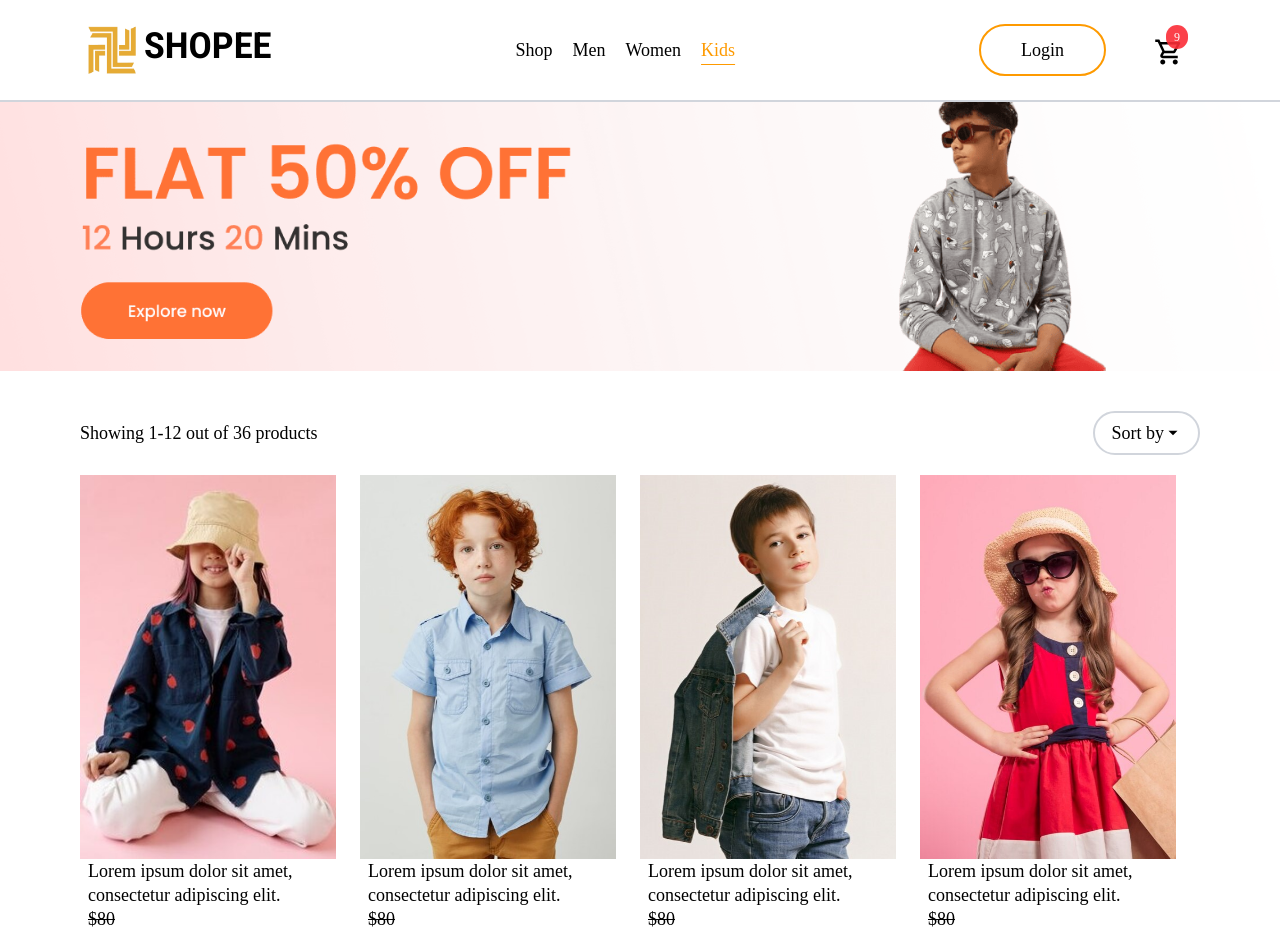
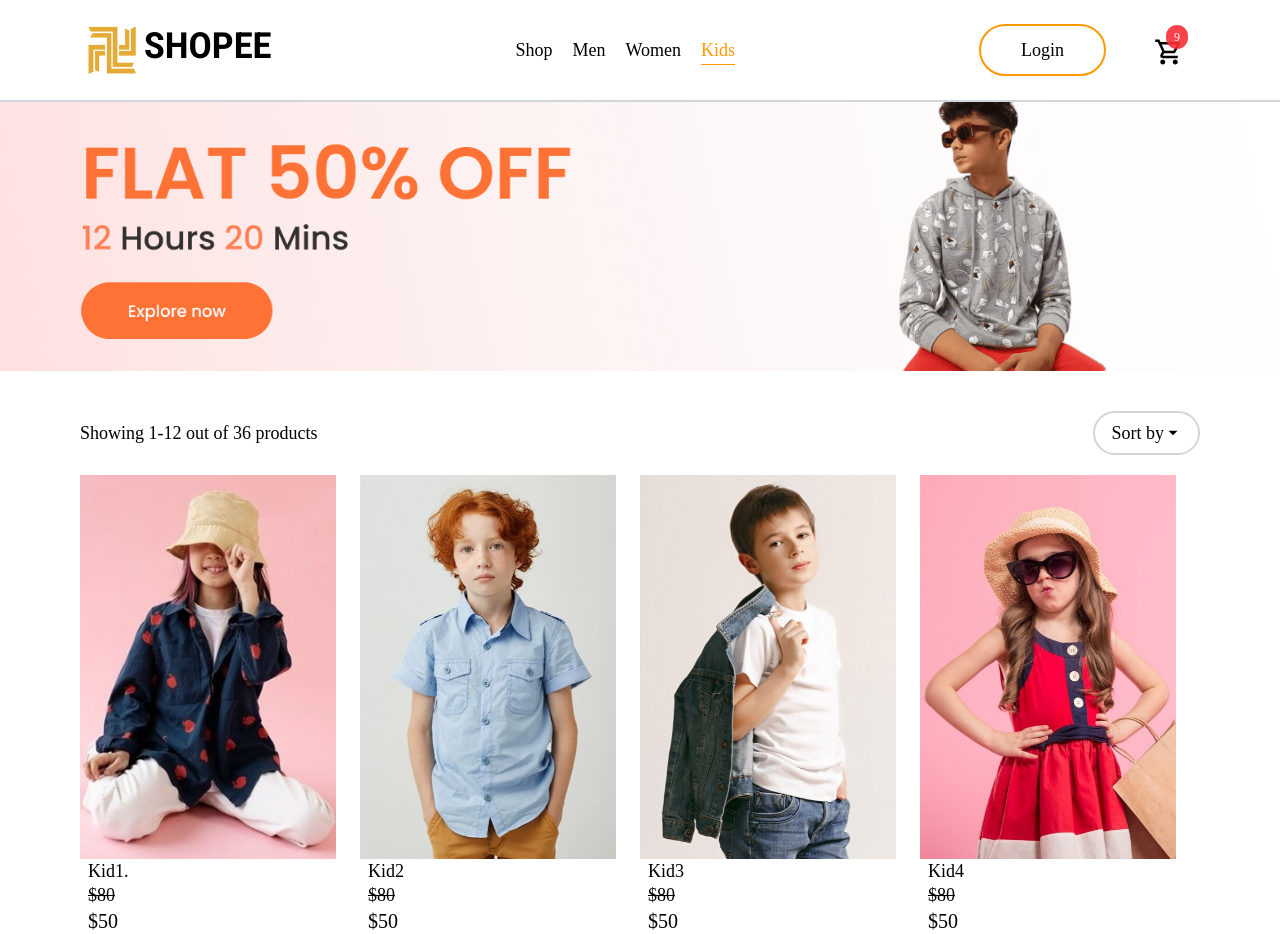
Before and after one commit to riyudev/E-Commerce-Website, a React (Vite) app: page /kids in a window 1280 px wide. Shown: the top 934 px of the page. Built offline with nearby package versions, Linux system fonts and the light colour scheme; a web font is replaced by a local one.

Commit message:
edited product and asset name

```diff
--- a/src/App.jsx
+++ b/src/App.jsx
@@ -48,6 +48,7 @@ function App() {
             path="/kids"
             element={<ShopCategory banner={KidBanner} category="kid" />}
           />
+          <Route path="/product/:productId" element={<Product />} />
           <Route path="/cart" element={<Cart />} />
           <Route path="/login" element={<LoginSignup />} />
         </Routes>
--- a/src/assets/AllProducts.js
+++ b/src/assets/AllProducts.js
@@ -38,7 +38,7 @@ import Kid12 from "./kid12.png";
 let allProduct = [
   {
     id: 1,
-    name: "Lorem ipsum dolor sit amet, consectetur adipiscing elit.",
+    name: "Men1",
     category: "men",
     image: Men1,
     newPrice: 50,
@@ -46,7 +46,7 @@ let allProduct = [
   },
   {
     id: 2,
-    name: "Lorem ipsum dolor sit amet, consectetur adipiscing elit.",
+    name: "Women1",
     category: "women",
     image: Women1,
     newPrice: 50,
@@ -54,7 +54,7 @@ let allProduct = [
   },
   {
     id: 3,
-    name: "Lorem ipsum dolor sit amet, consectetur adipiscing elit.",
+    name: "Kid1.",
     category: "kid",
     image: Kid1,
     newPrice: 50,
@@ -62,7 +62,7 @@ let allProduct = [
   },
   {
     id: 4,
-    name: "Lorem ipsum dolor sit amet, consectetur adipiscing elit.",
+    name: "Men2",
     category: "men",
     image: Men2,
     newPrice: 50,
@@ -70,7 +70,7 @@ let allProduct = [
   },
   {
     id: 5,
-    name: "Lorem ipsum dolor sit amet, consectetur adipiscing elit.",
+    name: "Women2",
     category: "women",
     image: Women2,
     newPrice: 50,
@@ -78,7 +78,7 @@ let allProduct = [
   },
   {
     id: 6,
-    name: "Lorem ipsum dolor sit amet, consectetur adipiscing elit.",
+    name: "Kid2",
     category: "kid",
     image: Kid2,
     newPrice: 50,
@@ -86,7 +86,7 @@ let allProduct = [
   },
   {
     id: 7,
-    name: "Lorem ipsum dolor sit amet, consectetur adipiscing elit.",
+    name: "Men3",
     category: "men",
     image: Men3,
     newPrice: 50,
@@ -94,7 +94,7 @@ let allProduct = [
   },
   {
     id: 8,
-    name: "Lorem ipsum dolor sit amet, consectetur adipiscing elit.",
+    name: "Women3",
     category: "women",
     image: Women3,
     newPrice: 50,
@@ -102,7 +102,7 @@ let allProduct = [
   },
   {
     id: 9,
-    name: "Lorem ipsum dolor sit amet, consectetur adipiscing elit.",
+    name: "Kid3",
     category: "kid",
     image: Kid3,
     newPrice: 50,
@@ -110,7 +110,7 @@ let allProduct = [
   },
   {
     id: 10,
-    name: "Lorem ipsum dolor sit amet, consectetur adipiscing elit.",
+    name: "Men4",
     category: "men",
     image: Men4,
     newPrice: 50,
@@ -118,7 +118,7 @@ let allProduct = [
   },
   {
     id: 11,
-    name: "Lorem ipsum dolor sit amet, consectetur adipiscing elit.",
+    name: "Women4",
     category: "women",
     image: Women4,
     newPrice: 50,
@@ -126,7 +126,7 @@ let allProduct = [
   },
   {
     id: 12,
-    name: "Lorem ipsum dolor sit amet, consectetur adipiscing elit.",
+    name: "Kid4",
     category: "kid",
     image: Kid4,
     newPrice: 50,
@@ -134,7 +134,7 @@ let allProduct = [
   },
   {
     id: 13,
-    name: "Lorem ipsum dolor sit amet, consectetur adipiscing elit.",
+    name: "Men5",
     category: "men",
     image: Men5,
     newPrice: 50,
@@ -142,7 +142,7 @@ let allProduct = [
   },
   {
     id: 14,
-    name: "Lorem ipsum dolor sit amet, consectetur adipiscing elit.",
+    name: "Women5",
     category: "women",
     image: Women5,
     newPrice: 50,
@@ -150,7 +150,7 @@ let allProduct = [
   },
   {
     id: 15,
-    name: "Lorem ipsum dolor sit amet, consectetur adipiscing elit.",
+    name: "Kid5",
     category: "kid",
     image: Kid5,
     newPrice: 50,
@@ -158,7 +158,7 @@ let allProduct = [
   },
   {
     id: 16,
-    name: "Lorem ipsum dolor sit amet, consectetur adipiscing elit.",
+    name: "Men6",
     category: "men",
     image: Men6,
     newPrice: 50,
@@ -166,7 +166,7 @@ let allProduct = [
   },
   {
     id: 17,
-    name: "Lorem ipsum dolor sit amet, consectetur adipiscing elit.",
+    name: "Women6",
     category: "women",
     image: Women6,
     newPrice: 50,
@@ -174,7 +174,7 @@ let allProduct = [
   },
   {
     id: 18,
-    name: "Lorem ipsum dolor sit amet, consectetur adipiscing elit.",
+    name: "Kid6",
     category: "kid",
     image: Kid6,
     newPrice: 50,
@@ -182,7 +182,7 @@ let allProduct = [
   },
   {
     id: 19,
-    name: "Lorem ipsum dolor sit amet, consectetur adipiscing elit.",
+    name: "Men7",
     category: "men",
     image: Men7,
     newPrice: 50,
@@ -190,7 +190,7 @@ let allProduct = [
   },
   {
     id: 20,
-    name: "Lorem ipsum dolor sit amet, consectetur adipiscing elit.",
+    name: "Women7",
     category: "women",
     image: Women7,
     newPrice: 50,
@@ -198,7 +198,7 @@ let allProduct = [
   },
   {
     id: 21,
-    name: "Lorem ipsum dolor sit amet, consectetur adipiscing elit.",
+    name: "Kid7",
     category: "kid",
     image: Kid7,
     newPrice: 50,
@@ -206,7 +206,7 @@ let allProduct = [
   },
   {
     id: 22,
-    name: "Lorem ipsum dolor sit amet, consectetur adipiscing elit.",
+    name: "Men8",
     category: "men",
     image: Men8,
     newPrice: 50,
@@ -214,7 +214,7 @@ let allProduct = [
   },
   {
     id: 23,
-    name: "Lorem ipsum dolor sit amet, consectetur adipiscing elit.",
+    name: "Women8",
     category: "women",
     image: Women8,
     newPrice: 50,
@@ -222,7 +222,7 @@ let allProduct = [
   },
   {
     id: 24,
-    name: "Lorem ipsum dolor sit amet, consectetur adipiscing elit.",
+    name: "Kid8",
     category: "kid",
     image: Kid8,
     newPrice: 50,
@@ -230,7 +230,7 @@ let allProduct = [
   },
   {
     id: 25,
-    name: "Lorem ipsum dolor sit amet, consectetur adipiscing elit.",
+    name: "Men9",
     category: "men",
     image: Men9,
     newPrice: 50,
@@ -238,7 +238,7 @@ let allProduct = [
   },
   {
     id: 26,
-    name: "Lorem ipsum dolor sit amet, consectetur adipiscing elit.",
+    name: "Women9",
     category: "women",
     image: Women9,
     newPrice: 50,
@@ -246,7 +246,7 @@ let allProduct = [
   },
   {
     id: 27,
-    name: "Lorem ipsum dolor sit amet, consectetur adipiscing elit.",
+    name: "Kid9",
     category: "kid",
     image: Kid9,
     newPrice: 50,
@@ -254,7 +254,7 @@ let allProduct = [
   },
   {
     id: 28,
-    name: "Lorem ipsum dolor sit amet, consectetur adipiscing elit.",
+    name: "Men10",
     category: "men",
     image: Men10,
     newPrice: 50,
@@ -262,7 +262,7 @@ let allProduct = [
   },
   {
     id: 29,
-    name: "Lorem ipsum dolor sit amet, consectetur adipiscing elit.",
+    name: "Women10",
     category: "women",
     image: Women10,
     newPrice: 50,
@@ -270,7 +270,7 @@ let allProduct = [
   },
   {
     id: 30,
-    name: "Lorem ipsum dolor sit amet, consectetur adipiscing elit.",
+    name: "Kid10",
     category: "kid",
     image: Kid10,
     newPrice: 50,
@@ -278,7 +278,7 @@ let allProduct = [
   },
   {
     id: 31,
-    name: "Lorem ipsum dolor sit amet, consectetur adipiscing elit.",
+    name: "Men11",
     category: "men",
     image: Men11,
     newPrice: 50,
@@ -286,7 +286,7 @@ let allProduct = [
   },
   {
     id: 32,
-    name: "Lorem ipsum dolor sit amet, consectetur adipiscing elit.",
+    name: "Women11",
     category: "women",
     image: Women11,
     newPrice: 50,
@@ -294,7 +294,7 @@ let allProduct = [
   },
   {
     id: 33,
-    name: "Lorem ipsum dolor sit amet, consectetur adipiscing elit.",
+    name: "Kid11",
     category: "kid",
     image: Kid11,
     newPrice: 50,
@@ -302,7 +302,7 @@ let allProduct = [
   },
   {
     id: 34,
-    name: "Lorem ipsum dolor sit amet, consectetur adipiscing elit.",
+    name: "Men12",
     category: "men",
     image: Men12,
     newPrice: 50,
@@ -310,7 +310,7 @@ let allProduct = [
   },
   {
     id: 35,
-    name: "Lorem ipsum dolor sit amet, consectetur adipiscing elit.",
+    name: "Women12",
     category: "women",
     image: Women12,
     newPrice: 50,
@@ -318,7 +318,7 @@ let allProduct = [
   },
   {
     id: 36,
-    name: "Lorem ipsum dolor sit amet, consectetur adipiscing elit.",
+    name: "Kid12",
     category: "kid",
     image: Kid12,
     newPrice: 50,
--- a/src/components/Breadcrums.jsx
+++ b/src/components/Breadcrums.jsx
@@ -1,15 +1,15 @@
 import React from "react";
-import { FaArrowRight } from "react-icons/fa";
+import { IoIosArrowForward } from "react-icons/io";
 
-function Breadcrums() {
+const Breadcrums = (props) => {
   const { product } = props;
 
   return (
-    <div>
-      HOME <FaArrowRight /> SHOP <FaArrowRight /> {product.category}{" "}
-      <FaArrowRight /> {product.name}
+    <div className="mt-24 flex items-center">
+      HOME <IoIosArrowForward /> SHOP <IoIosArrowForward /> {product.category}{" "}
+      <IoIosArrowForward /> {product.name}
     </div>
   );
-}
+};
 
 export default Breadcrums;
--- /dev/null
+++ b/src/components/ProductDisplay.jsx
@@ -0,0 +1,36 @@
+import React from "react";
+import { FaStar, FaRegStar, FaStarHalf } from "react-icons/fa";
+
+const ProductDisplay = (props) => {
+  const { product } = props;
+  return (
+    <div>
+      <div>
+        <div>
+          <img src={product.image} alt="" />
+          <img src={product.image} alt="" />
+          <img src={product.image} alt="" />
+          <img src={product.image} alt="" />
+        </div>
+        <div>
+          <img src={product.image} alt="" />
+        </div>
+      </div>
+
+      <div>
+        <h4>{product.name}</h4>
+
+        <div>
+          <FaStar />
+          <FaStar />
+          <FaStar />
+          <FaStar />
+          <FaRegStar />
+          <p>(122)</p>
+        </div>
+      </div>
+    </div>
+  );
+};
+
+export default ProductDisplay;
--- a/src/pages/Product.jsx
+++ b/src/pages/Product.jsx
@@ -4,9 +4,9 @@ import { useParams } from "react-router-dom";
 import Breadcrums from "../components/Breadcrums";
 
 function Product() {
-  const { allProducts } = useContext(ShopContext);
+  const { allProduct } = useContext(ShopContext);
   const { productId } = useParams();
-  const product = allProducts.find((e) => e.id === Number(productId));
+  const product = allProduct.find((e) => e.id === Number(productId));
 
   return (
     <div>
```
